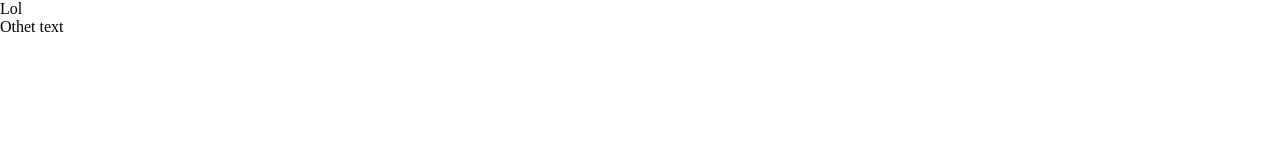
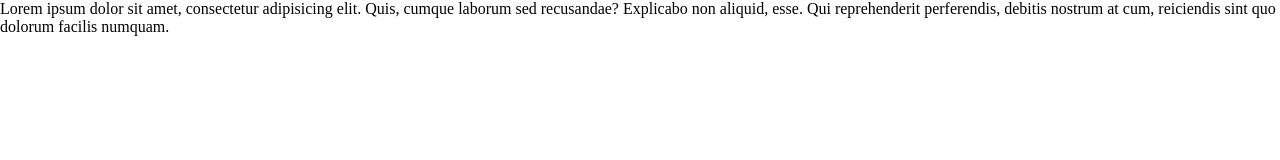
Before and after one commit to SMRostik/site, a plain HTML site: page index.html in a window 1280 px wide. Drawn offline with Linux system fonts and the light colour scheme.

Commit message:
third commit

```diff
--- a/index.html
+++ b/index.html
@@ -6,7 +6,6 @@
 	<link rel="stylesheet" href="css/style.css">
 </head>
 <body>
-	<p>Lol</p>
-	<p>Othet text</p>
+	<p>Lorem ipsum dolor sit amet, consectetur adipisicing elit. Quis, cumque laborum sed recusandae? Explicabo non aliquid, esse. Qui reprehenderit perferendis, debitis nostrum at cum, reiciendis sint quo dolorum facilis numquam.</p>
 </body>
 </html>
```
